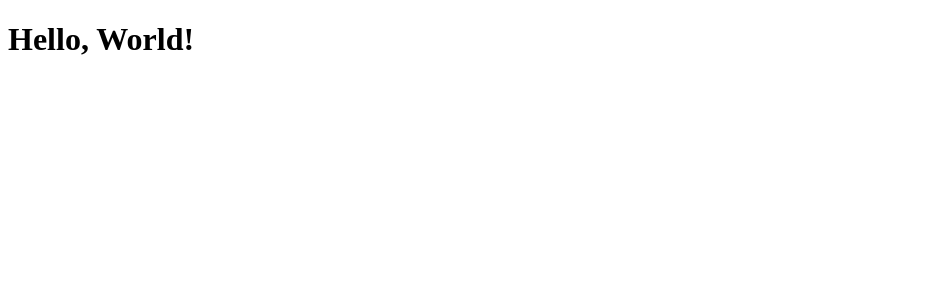
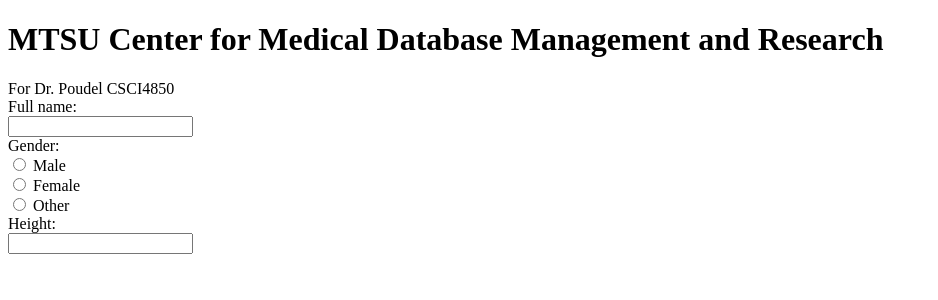
Before and after one commit to JakeSalter-Coder/Medical-Website, a Flask app: page / in a window 1280 px wide. Shown: the top 300 px of the page, without its empty margins (0-938 px from the left). Run offline with Flask 3, Linux system fonts and the light colour scheme.

Commit message:
09/11 Jake Salter -Added a 'quit' option for flask server -Added stylesheet dir(empty for now) -Added basic header and form to the website

```diff
--- a/main.py
+++ b/main.py
@@ -1,12 +1,19 @@
 
 from flask import Flask, render_template
 
-app= Flask(__name__)
+app = Flask(__name__)
+
 
 @app.route('/')
 @app.route('/<name>')
 def index(name=None):
     return render_template('index.html', name=name)
 
+
+@app.route("/quit")
+def _quit():
+    exit(0)
+
+
 if __name__ == '__main__':
-    app.run(host='0.0.0.0')
+    app.run(host='0.0.0.0', port=3240)
--- a/templates/index.html
+++ b/templates/index.html
@@ -1,7 +1,28 @@
 <!DOCTYPE html>
-<title>Hello World!</title>
-{% if name %}
-    <h1>Hello {{ name }}!</h1>
-{% else %}
-    <h1>Hello, World!</h1>
-{% endif %}
+<html lang = "en">
+<head>
+    <meta charset="UTF-8">
+    <title>Hello World!</title>
+</head>
+
+<body>
+    <header>
+        <h1>MTSU Center for Medical Database Management and Research</h1>
+        <aside>For Dr. Poudel CSCI4850</aside>
+    </header>
+    <form>
+        <label for="name">Full name:</label><br>
+        <input type="text" id="name" name="name"><br>
+        <label>Gender:</label><br>
+        <input type="radio" id="male" name="gender" value="male">
+        <label for="male">Male</label><br>
+        <input type="radio" id="female" name="gender" value="female">
+        <label for="female">Female</label><br>
+        <input type="radio" id="other" name="gender" value="other">
+        <label for="other">Other</label><br>
+        <label for="height">Height:</label><br>
+        <input type="text" id="height" name="height"><br>
+    </form>
+</body>
+
+</html>
```
Also changed, not shown: static/style.css (added).
